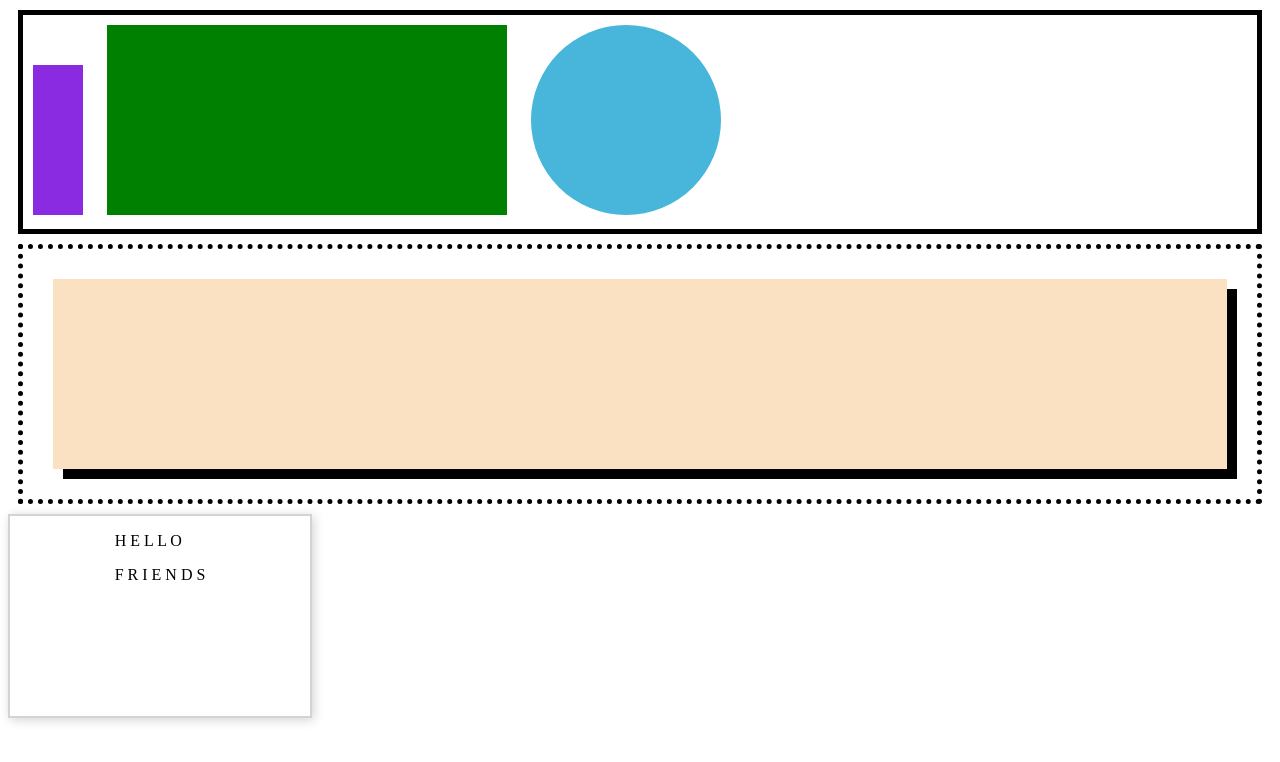
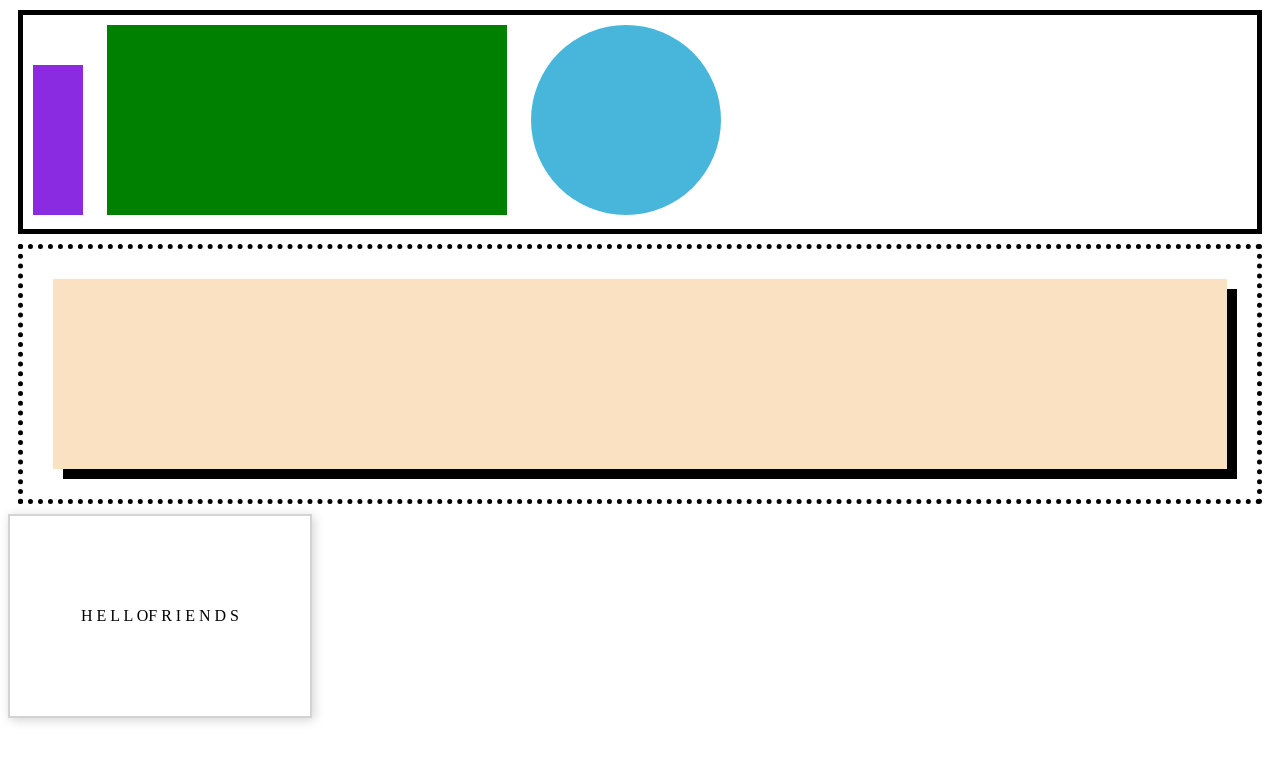
Before and after one commit to MetalB311/week3-tuesday-lab, a plain HTML site: page drill-2/index.html in a window 1280 px wide. Drawn offline with Linux system fonts and the light colour scheme.

Commit message:
after eod lecture

```diff
--- a/drill-2/index.css
+++ b/drill-2/index.css
@@ -62,6 +62,10 @@
 
 #bobject {
   border: red;
-
+  /* <!-- this code should center your words and box */
+  display: flex;
+  /* justify-content; */
+  align-items: center;
+  align-content: center;
 
 }
```
Also changed, not shown: drill-2/index.html (line endings or trailing spaces).
